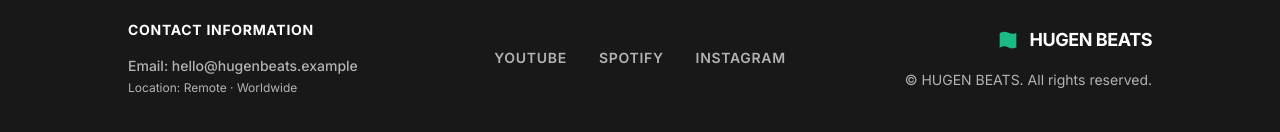
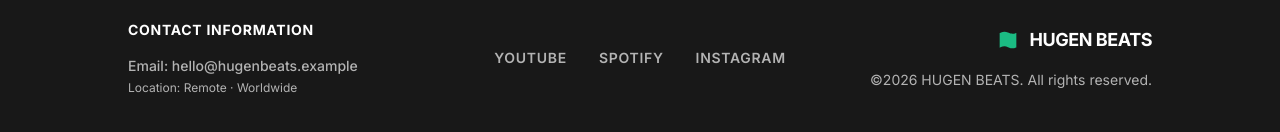
Before and after one commit to rubinselenica01/hugen-beats, a React (Vite) app: page / in a window 1280 px wide. Shown: the part 3050-3182 px from the top of the page. Built offline with nearby package versions, Linux system fonts and the light colour scheme.

Commit message:
Add 2026 part of signature

```diff
--- a/src/data/homeContent.js
+++ b/src/data/homeContent.js
@@ -152,7 +152,7 @@ export const about = {
 export const footer = {
   email: 'hello@hugenbeats.example',
   location: 'Remote · Worldwide',
-  legal: '© HUGEN BEATS. All rights reserved.',
+  legal: '©2026 HUGEN BEATS. All rights reserved.',
   developerCredit: '',
   socialLinks: [
     { label: 'YouTube', href: 'https://www.youtube.com/' },
```
